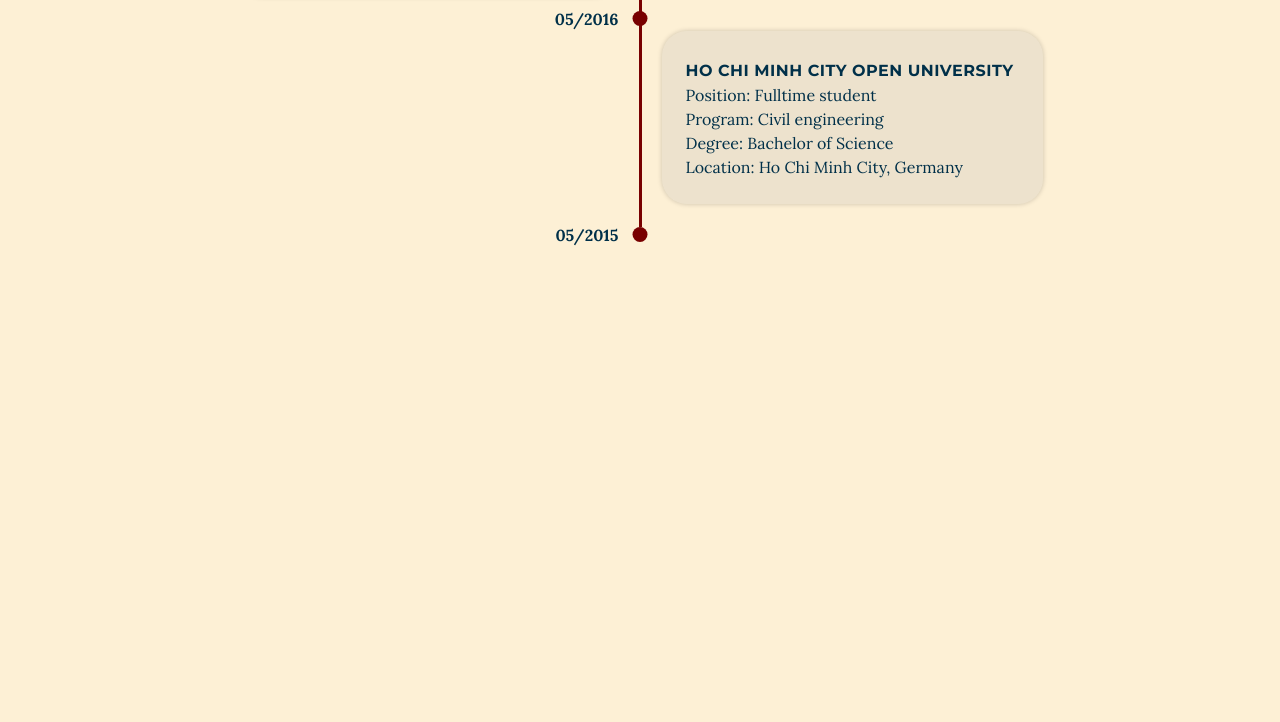
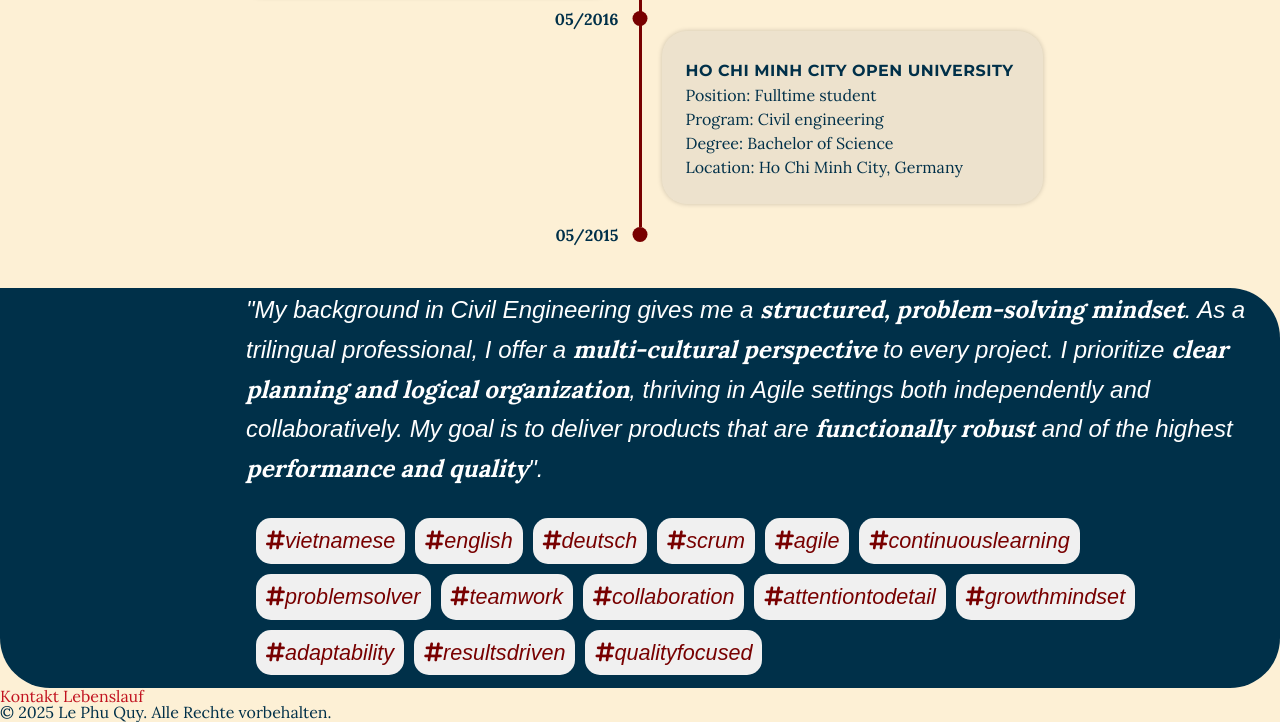
Before and after one commit to quylecse/portfolio-html-css-js, a plain HTML site: page index.html in a window 1280 px wide. Shown: the part 5207-5929 px from the top of the page. Before the commit the page ends 5495 px from the top, so only its background shows below. Drawn offline with nearby package versions, Linux system fonts and the light colour scheme.

Commit message:
add personality

```diff
--- a/css/style.css
+++ b/css/style.css
@@ -438,3 +438,58 @@ main {
 .timeline-middle-last {
     background-color: var(--color-body);
 }
+
+.personality-container {
+    position: relative;
+    width: 100vw;
+    height: 400px;
+    display: flex;
+    align-items: center;
+    justify-content: center;
+    background-color: var(--color-secondary);
+    border-radius: 50px;
+    border-top-left-radius: 0;
+
+}
+
+.personality-content {
+    position: absolute;
+    width: 80%;
+    right: 10px;
+    font-size: 1.5rem;
+    font-family: Arial, Helvetica, sans-serif, 'Arial Narrow', Arial, sans-serif;
+    line-height: 1.65;
+    text-align: left;
+    color: white;
+    font-style: italic;
+}
+
+.personality-content strong {
+    font-weight: 700;
+    font-family: 'Lora', serif;
+    /* đảm bảo cùng font */
+    /* color: rgb(255, 153, 0); */
+    text-shadow: black 2px;
+}
+
+.hashtags {
+    display: flex;
+    flex-wrap: wrap;
+    /* Added this for responsiveness */
+    gap: 10px;
+    margin-top: 20px;
+    padding: 10px;
+    /* background-color: rgba(255, 255, 255, 0.5); Use rgba() for transparency */
+    border-radius: 15px;
+}
+
+.hashtags span {
+    /* Added styles for individual hashtag boxes */
+    background-color: #f0f0f0;
+    padding: 5px 10px;
+    border-radius: 15px;
+    font-size: 0.9em;
+    color: var(--color-accent-dark);
+    transition: background-color 0.3s ease, transform 0.3s ease;
+    cursor: pointer;
+}
--- a/index.html
+++ b/index.html
@@ -299,8 +299,36 @@
             <div class="timeline-middle timeline-middle-last">
                 <div class="timeline-dot "></div>
             </div>
+        </section>
 
-
+        <section class="personality">
+            <div class="personality-container">
+                <div class="personality-content">
+                    <p>"My background in Civil Engineering gives me a <strong>structured, problem-solving
+                            mindset</strong>. As a trilingual professional, I offer a <strong>multi-cultural
+                            perspective</strong> to every project. I prioritize <strong>clear planning and logical
+                            organization</strong>, thriving in Agile settings both independently and collaboratively. My
+                        goal is to deliver products that are <strong>functionally robust</strong> and of the highest
+                        <strong>performance and quality</strong>".
+                    </p>
+                    <div class="hashtags">
+                        <span><i class="fa-solid fa-hashtag"></i>vietnamese</span>
+                        <span><i class="fa-solid fa-hashtag"></i>english</span>
+                        <span><i class="fa-solid fa-hashtag"></i>deutsch</span>
+                        <span><i class="fa-solid fa-hashtag"></i>scrum</span>
+                        <span><i class="fa-solid fa-hashtag"></i>agile</span>
+                        <span><i class="fa-solid fa-hashtag"></i>continuouslearning</span>
+                        <span><i class="fa-solid fa-hashtag"></i>problemsolver</span>
+                        <span><i class="fa-solid fa-hashtag"></i>teamwork</span>
+                        <span><i class="fa-solid fa-hashtag"></i>collaboration</span>
+                        <span><i class="fa-solid fa-hashtag"></i>attentiontodetail</span>
+                        <span><i class="fa-solid fa-hashtag"></i>growthmindset</span>
+                        <span><i class="fa-solid fa-hashtag"></i>adaptability</span>
+                        <span><i class="fa-solid fa-hashtag"></i>resultsdriven</span>
+                        <span><i class="fa-solid fa-hashtag"></i>qualityfocused</span>
+                    </div>
+                </div>
+            </div>
         </section>
 
 
@@ -312,11 +340,11 @@
 
     </main>
 
-    <!-- <footer>
+    <footer>
         <a href="#contact">Kontakt</a>
         <a href="assets/resume.pdf" target="_blank">Lebenslauf</a>
         <p>&copy; 2025 Le Phu Quy. Alle Rechte vorbehalten.</p>
-    </footer> -->
+    </footer>
 
     <script src="js/main.js" defer></script>
 </body>
```
